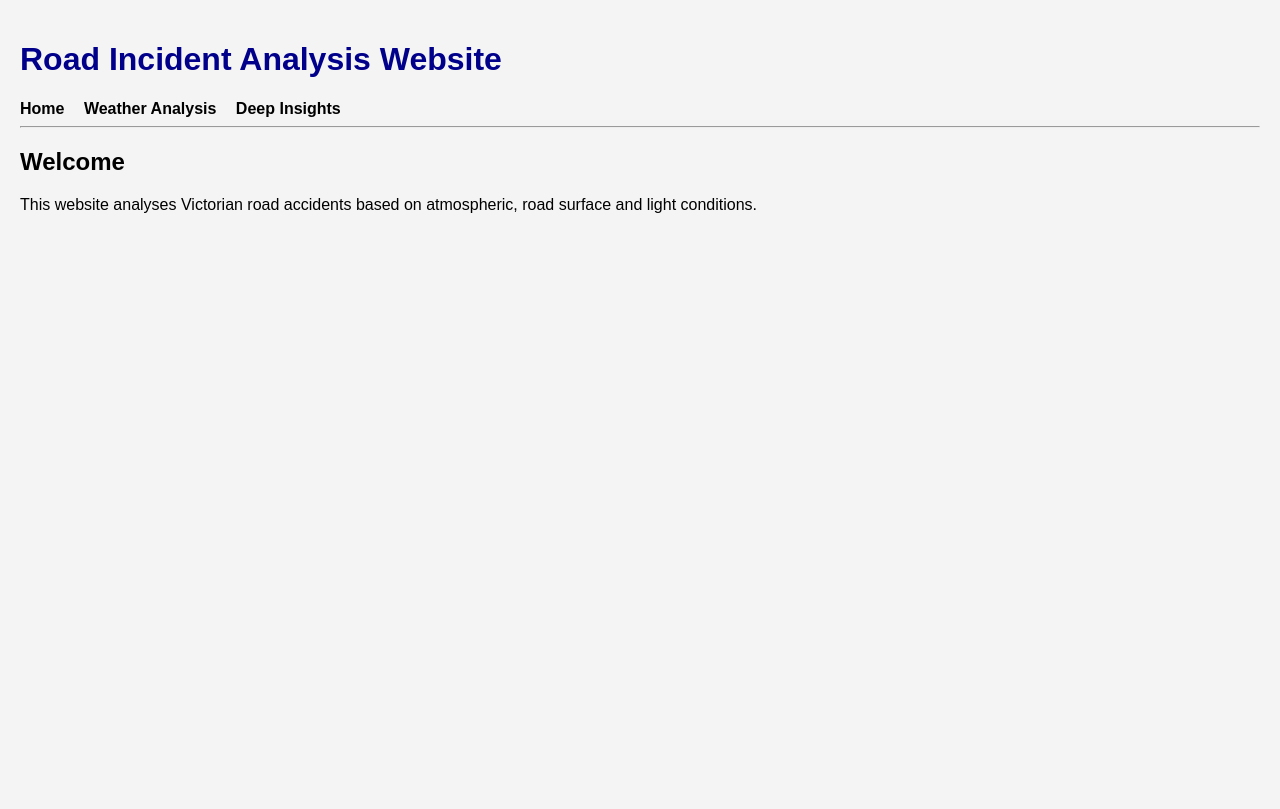
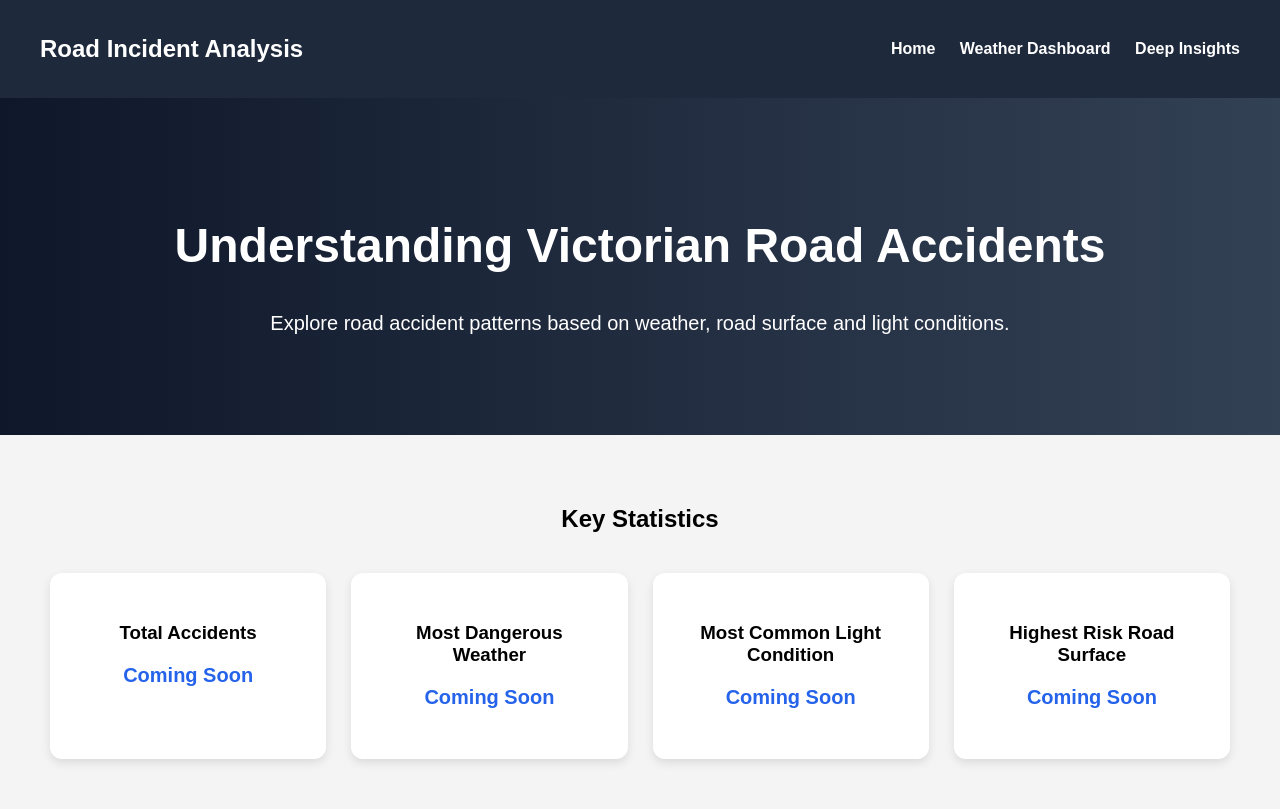
Before and after one commit to s4212298/road-incident-project, a Flask app: page / in a window 1280 px wide. Before the commit the page ends 213 px from the top, so only its background shows below. Run offline with Flask 3, Linux system fonts and the light colour scheme.

Commit message:
Designed Level 1 Task A landing page

```diff
--- a/static/css/style.css
+++ b/static/css/style.css
@@ -1,21 +1,83 @@
 body{
-    font-family: Arial;
-    margin: 0;
-    padding: 20px;
-    background-color: #f4f4f4;
+    margin:0;
+    font-family: Arial, sans-serif;
+    background-color:#f4f4f4;
 }
 
-h1{
-    color: darkblue;
+
+
+.navbar{
+    display:flex;
+    justify-content:space-between;
+    align-items:center;
+    background-color:#1e293b;
+    padding:15px 40px;
 }
 
-a{
-    margin-right: 15px;
-    text-decoration: none;
-    color: black;
-    font-weight: bold;
+.navbar h2{
+    color:white;
 }
 
-a:hover{
-    color: blue;
+.nav-links a{
+    color:white;
+    text-decoration:none;
+    margin-left:20px;
+    font-weight:bold;
 }
+
+.nav-links a:hover{
+    color:#38bdf8;
+}
+
+/* HERO */
+
+.hero{
+    text-align:center;
+    padding:80px 20px;
+    background:linear-gradient(to right,#0f172a,#334155);
+    color:white;
+}
+
+.hero h1{
+    font-size:48px;
+}
+
+.hero p{
+    font-size:20px;
+    margin-top:20px;
+}
+
+
+.facts-section{
+    padding:50px;
+}
+
+.facts-section h2{
+    text-align:center;
+    margin-bottom:40px;
+}
+
+
+.cards{
+    display:grid;
+    grid-template-columns:repeat(auto-fit,minmax(250px,1fr));
+    gap:25px;
+}
+
+.card{
+    background:white;
+    padding:30px;
+    border-radius:12px;
+    text-align:center;
+    box-shadow:0px 4px 10px rgba(0,0,0,0.1);
+}
+
+.card h3{
+    margin-bottom:15px;
+}
+
+.card p{
+    font-size:20px;
+    font-weight:bold;
+    color:#2563eb;
+}
--- a/templates/index.html
+++ b/templates/index.html
@@ -1,26 +1,67 @@
 <!DOCTYPE html>
 <html>
+
 <head>
     <title>Road Incident Analysis</title>
-    <link rel="stylesheet" href="{{ url_for('static', filename='css/style.css') }}">
+
+    <link rel="stylesheet"
+          href="{{ url_for('static', filename='css/style.css') }}">
 </head>
 
 <body>
 
-    <h1>Road Incident Analysis Website</h1>
+    <nav class="navbar">
 
-    <a href="/">Home</a>
-    <a href="/weather">Weather Analysis</a>
-    <a href="/insights">Deep Insights</a>
+        <h2>Road Incident Analysis</h2>
 
-    <hr>
+        <div class="nav-links">
+            <a href="/">Home</a>
+            <a href="/weather">Weather Dashboard</a>
+            <a href="/insights">Deep Insights</a>
+        </div>
 
-    <h2>Welcome</h2>
+    </nav>
 
-    <p>
-        This website analyses Victorian road accidents
-        based on atmospheric, road surface and light conditions.
-    </p>
+    <section class="hero">
+
+        <h1>Understanding Victorian Road Accidents</h1>
+
+        <p>
+            Explore road accident patterns based on weather,
+            road surface and light conditions.
+        </p>
+
+    </section>
+
+    <section class="facts-section">
+
+        <h2>Key Statistics</h2>
+
+        <div class="cards">
+
+            <div class="card">
+                <h3>Total Accidents</h3>
+                <p>Coming Soon</p>
+            </div>
+
+            <div class="card">
+                <h3>Most Dangerous Weather</h3>
+                <p>Coming Soon</p>
+            </div>
+
+            <div class="card">
+                <h3>Most Common Light Condition</h3>
+                <p>Coming Soon</p>
+            </div>
+
+            <div class="card">
+                <h3>Highest Risk Road Surface</h3>
+                <p>Coming Soon</p>
+            </div>
+
+        </div>
+
+    </section>
 
 </body>
 </html>
```
